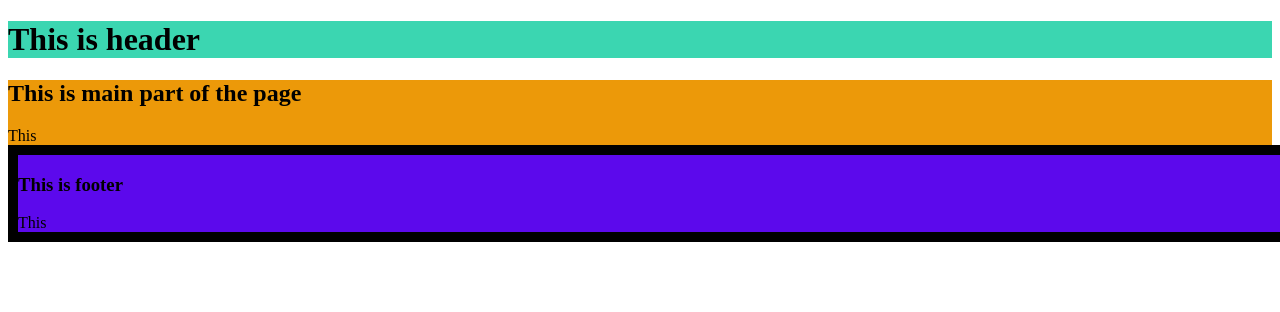
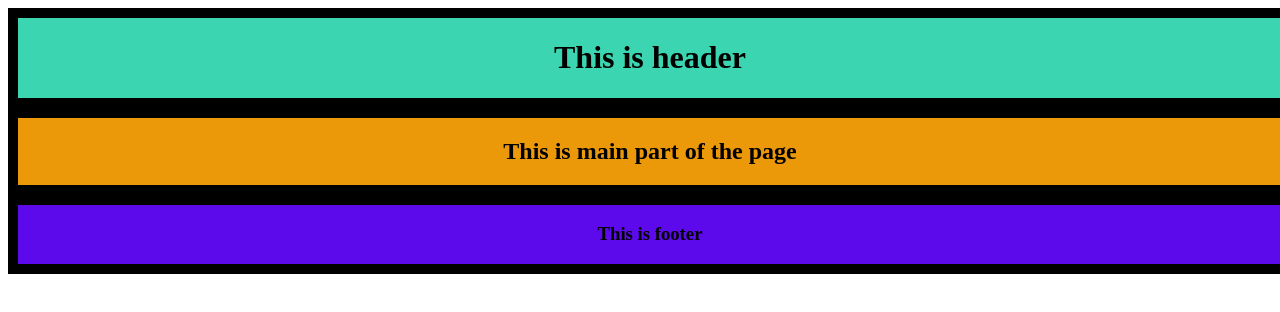
Before and after one commit to Vasya24/intensive-day-1, a plain HTML site: page index.html in a window 1280 px wide. Drawn offline with Linux system fonts and the light colour scheme.

Commit message:
Final changes to make everything beautiful :)

```diff
--- a/css/style.css
+++ b/css/style.css
@@ -1,16 +1,21 @@
 .header {
     width: 100%;
-    height: 20%;
+    height: auto;
     background-color: #3bd6b1;
+    border: 10px solid black;
+    text-align: center;
 }
 .main {
     width: 100%;
-    height: 70%;
+    height: auto;
     background-color: #ec9909;
+    border: 10px solid black;
+    text-align: center;
 }
 .footer {
     width: 100%;
-    height: 10%;
+    height: auto;
     background-color: #5c09ec;
     border: 10px solid black;
+    text-align: center;
 }
--- a/index.html
+++ b/index.html
@@ -7,7 +7,7 @@
     </head>
     <body>
         <header class="header"><h1>This is header</h1></header>
-        <main class="main"><h2>This is main part of the page</h2>This </main>
-        <footer class="footer"><h3>This is footer</h3>This </footer>
+        <main class="main"><h2>This is main part of the page</h2></main>
+        <footer class="footer"><h3>This is footer</h3></footer>
     </body>
 </html>
```
